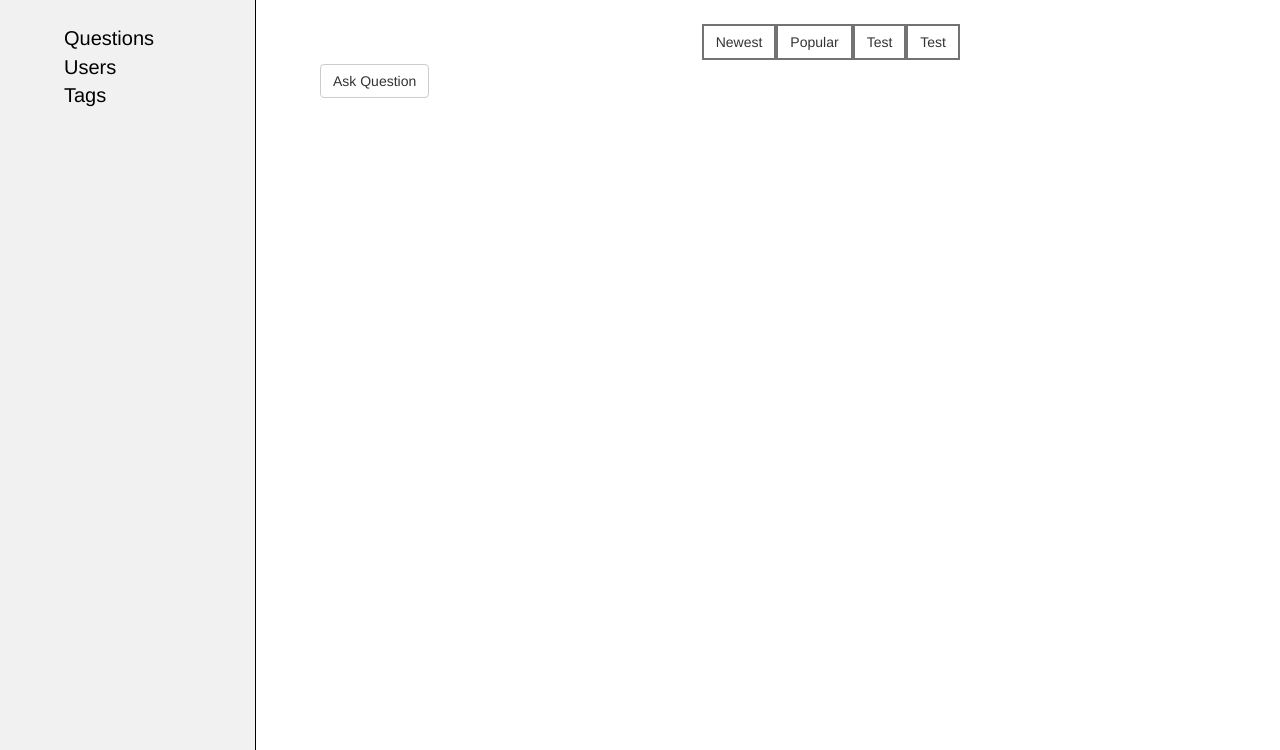
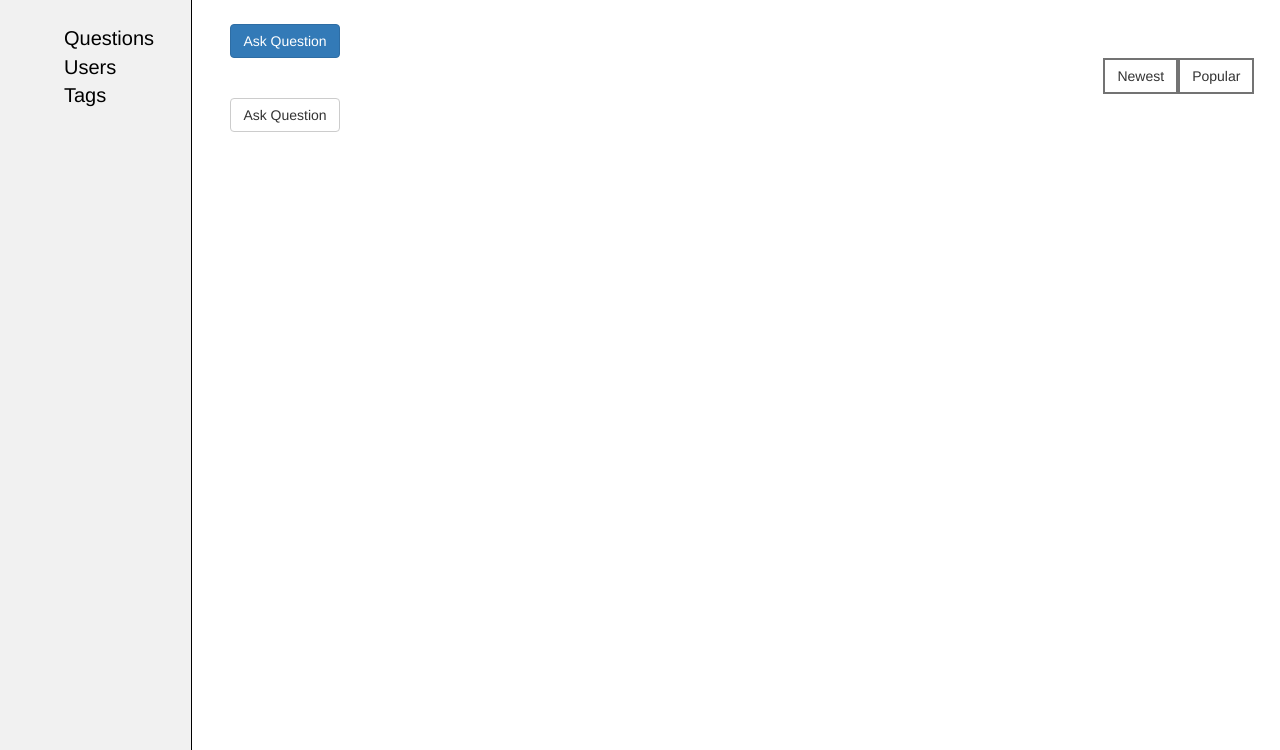
Before and after one commit to saurabh18213/asQuery, a Flask app: page / in a window 1280 px wide. Shown: the part 50-800 px from the top of the page. Run offline with Flask 2, Linux system fonts and the light colour scheme; data that the repository does not hold is empty; some libraries are stand-ins or nearby versions.

Commit message:
Added ask question page; Improve user interface

```diff
--- a/app/routes.py
+++ b/app/routes.py
@@ -1,4 +1,4 @@
-from flask import render_template, flash, redirect, session
+from flask import render_template, flash, redirect, session, request
 from app import app
 from flask_mysqldb import MySQL
 from app.forms import LoginForm, SignupForm
@@ -82,6 +82,10 @@ def login():
 
     return render_template('login.html', title='Log In', form=form)
 
+@app.route('/askquestion')
+def askquestion():
+    return render_template('askquestion.html')
+
 @app.route('/logout')
 def logout():
     session.pop('user', None)
--- a/app/static/base.css
+++ b/app/static/base.css
@@ -2,6 +2,18 @@
   padding-top: 50px;
   height: 100%;
   padding-bottom: 50px;
+}
+
+.quesdetails{
+  text-align: center;
+  border-radius: 20px;
+  border: 1px solid black;
+  padding: 10px;
+}
+
+.question{
+  padding: 10px;
+  background-color: antiquewhite
 }
 
 .sidebar {
@@ -10,7 +22,7 @@
   background-color: #f1f1f1;
   position: fixed;
   height: 100%;
-  width: 20%;
+  width: 15%;
   overflow: auto;
   text-align: left;
   padding-left: 5%;
@@ -50,8 +62,8 @@
 .middle{
    padding-top: 24px;
    max-width: 1100px;
-   width: 50%;
-   margin: 0 auto;
+   width: 80%;
+   margin-left: calc(18%);
    border-left-width: 2px;
   /*background-color:  #FAFAD2;*/
 }
--- a/app/templates/home.html
+++ b/app/templates/home.html
@@ -24,13 +24,16 @@
 
 
     <div class="middle">
+      <div>
+          <a href="askquestion" class="btn btn-primary">Ask Question</a>
+      </div>
       <div class="choose">
         <table>
           <tr>
             <th> <button type="button" class="btn btn-default" name="Newest">Newest</button></th>
             <th> <button type="button" class="btn btn-default" name="Newest">Popular</button></th>
-            <th> <button type="button" class="btn btn-default" name="Newest">Test</button></th>
-            <th> <button type="button" class="btn btn-default" name="Newest">Test</button></th>
+            <!-- <th> <button type="button" class="btn btn-default" name="Newest">Test</button></th>
+            <th> <button type="button" class="btn btn-default" name="Newest">Test</button></th> -->
           </tr>
         </table>
       </div>
@@ -38,10 +41,24 @@
 
       {% if questions %}
         {% for question in questions %}
-      <div class="question-box">
+        <div class="row question">
+            <div class="col-sm-2 quesdetails">
+              {{ question.upvotes-question.downvotes }} <br>votes <br> {{ question.answercount }} <br>answers<br>
+              <button type="button" id="down-btn" class="btn btn-success glyphicon glyphicon-thumbs-down" ></button>
+              <button type="button" id="up-btn" class="btn btn-success glyphicon glyphicon-thumbs-up" ></button>
+            </div>
+            <div class="col-sm-10">
+              <h4><a href="question/{{ question.question_id }}">{{ question.title }}</a></h4>
+              <div class="ques-text">
+                  {{ question.content }}
+                </div>
+              <span>asked by : <a href="users/{{ question.userid }}">{{ question.username }}</a></span>
+            </div>
+        </div>
+      <!-- <div class="question-box">
           <table >
             <tr>
-              <th class="left-cell"> 0 <br>votes <br> 0  <br>answers</th>
+              <th class="left-cell"> </th>
               <th class="right-cell">
                 <h4><a href="question/{{ question.question_id }}" class="question">{{ question.title }}</a></h4>
                 <div class="ques-text">
@@ -52,13 +69,12 @@
             <tr>
               <th></th>
               <th class="asked-by">asked by : <a href="users/{{ question.userid }}">{{ question.username }}</a>  <br>
-                 <button type="button" id="down-btn" class="btn btn-success glyphicon glyphicon-thumbs-down" > {{ question.upvotes }} </button>
-                 <button type="button" id="up-btn" class="btn btn-success glyphicon glyphicon-thumbs-up" > {{ question.downvotes }} </button>
+
               </th>
             </tr>
           </table>
-        </div>
-        <br><br>
+        </div> -->
+        <br>
         {% endfor %}
       {% endif %}
 
--- a/app/templates/login.html
+++ b/app/templates/login.html
@@ -1,6 +1,7 @@
 {% extends "base.html" %}
 
 {% block content %}
+    <div class="middle">
     <h1>Log In</h1>
     <form action="" method="post" novalidate>
         {{ form.hidden_tag() }}
@@ -21,4 +22,5 @@
         <p>{{ form.remember_me() }} {{ form.remember_me.label }}</p>
         <p>{{ form.submit() }}</p>
     </form>
+    </div>
 {% endblock %}
--- a/app/templates/signup.html
+++ b/app/templates/signup.html
@@ -1,6 +1,7 @@
 {% extends "base.html" %}
 
 {% block content %}
+    <div class="middle">
     <h1>Sign In</h1>
     <form action="" method="post" novalidate>
         {{ form.hidden_tag() }}
@@ -28,4 +29,5 @@
         <p>{{ form.remember_me() }} {{ form.remember_me.label }}</p>
         <p>{{ form.submit() }}</p>
     </form>
+    </div>
 {% endblock %}
```
Also changed, not shown: app/templates/askquestion.html (added, +20 -0 lines).
